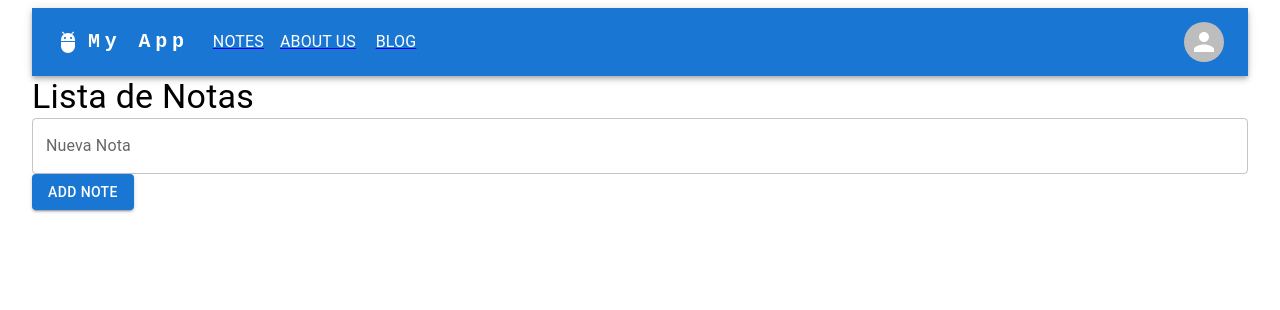
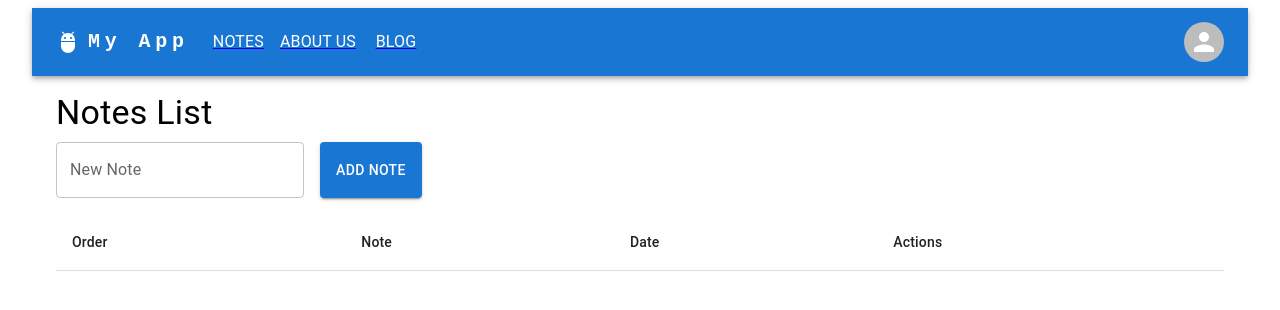
Before and after one commit to leonardonieves/first-next-app, a Next.js app: page /note in a window 1280 px wide. Shown: the top 310 px of the page. Built offline with nearby package versions, Linux system fonts and the light colour scheme.

Commit message:
Fixing UI details

```diff
--- a/src/app/layout.tsx
+++ b/src/app/layout.tsx
@@ -3,7 +3,7 @@ import { AppBar, Toolbar, Typography, Button, Container } from '@mui/material'
 import type { Metadata } from 'next'
 import { Inter } from 'next/font/google'
 import Link from 'next/link'
-import ResponsiveAppBar from '../../components/header'
+import ResponsiveAppBar from '../components/header'
 
 const inter = Inter({ subsets: ['latin'] })
 
--- /dev/null
+++ b/src/app/note/layout.tsx
@@ -0,0 +1,14 @@
+'use client';
+
+import { Container } from '@mui/material';
+import React, { Suspense } from 'react';
+
+const NoteLayout = ({ children }: { children: React.ReactNode }) => {
+    return (
+        <Container maxWidth="xl">
+            <Suspense>{children}</Suspense>
+        </Container>
+    );
+};
+
+export default NoteLayout;
--- a/src/app/note/page.tsx
+++ b/src/app/note/page.tsx
@@ -16,13 +16,26 @@ import {
   DialogTitle,
   DialogContent,
   DialogActions,
+  Table,
+  TableBody,
+  TableCell,
+  TableContainer,
+  TableHead,
+  TableRow,
+  Box,
+  Stack,
 } from '@mui/material';
 import { Delete, Edit, Check, Close } from '@mui/icons-material';
 
+interface INote {
+  value: string;
+  date: string;
+}
+
 function NotePage() {
-  const [notes, setNotes] = useState<string[]>([]);
+  const [notes, setNotes] = useState<INote[]>([]);
   const [editNoteIndex, setEditNoteIndex] = useState<number | null>(null);
-  const [editedNote, setEditedNote] = useState('');
+  const [editedNote, setEditedNote] = useState<INote | null>(null);
   const [openDialog, setOpenDialog] = useState(false);
   const [deleteNoteIndex, setDeleteNoteIndex] = useState<number | null>(null);
 
@@ -30,13 +43,15 @@ function NotePage() {
     newNote: Yup.string().required('The field is required'),
   });
 
-  const addNote = (values: { newNote: string; }) => {
-    setNotes([...notes, values.newNote]);
-    setEditedNote(''); // Clear the edited note after adding
+  const addNote = (newNote: string) => {
+    const currentDate = new Date();
+    const formattedDate = currentDate.toISOString();
+    var note: INote = { value: newNote, date: formattedDate }
+    setNotes([...notes, note]);
+    setEditedNote(null);
   };
 
   const deleteNote = (index: number | null) => {
-    console.log('aqui');
     const updatedNotes = notes.filter((_, i) => i !== index);
     setNotes(updatedNotes);
     setEditNoteIndex(null);
@@ -50,13 +65,15 @@ function NotePage() {
   };
 
   const saveEditedNote = () => {
-    if (editedNote.trim() !== '') {
-      if (editNoteIndex !== null) {
+    if (editedNote?.value.trim() !== '') {
+      if (editNoteIndex !== null && editedNote !== null) {
         const updatedNotes = [...notes];
+        const currentDate = new Date();
+        const formattedDate = currentDate.toISOString();
         updatedNotes[editNoteIndex] = editedNote;
         setNotes(updatedNotes);
         setEditNoteIndex(null);
-        setEditedNote('');
+        setEditedNote(null);
       }
     }
   };
@@ -72,107 +89,141 @@ function NotePage() {
   };
 
   return (
-    <div>
-      <Typography variant="h4">Lista de Notas</Typography>
-
+    <Stack>
+      <Box sx={{ mt: 2, mb: 2 }}>
+        <Typography variant="h4" sx={{ mb: 1 }}>Notes List</Typography>
         <Formik
           initialValues={{ newNote: '' }}
           validationSchema={validationSchema}
           onSubmit={(values, actions) => {
             if (values.newNote.trim() !== '') {
-            addNote(values);
+              const currentDate = new Date();
+              addNote(values.newNote);
               actions.resetForm();
             }
           }}
         >
           {({ isSubmitting, values, touched, errors, handleChange, handleBlur, handleSubmit }) => (
             <form
-            className='w-full'
               noValidate
               onSubmit={(e) => {
                 e.preventDefault();
                 handleSubmit();
               }}
             >
+              <Stack sx={{ display: 'flex', flexDirection: 'row' }}>
                 <TextField
+                  sx={{ mr: 2 }}
                   type="text"
                   name="newNote"
-              label="Nueva Nota"
+                  label="New Note"
                   variant="outlined"
-              fullWidth
                   onChange={handleChange}
                   onBlur={handleBlur}
                   value={values.newNote}
                   error={touched.newNote && Boolean(errors.newNote)}
                   helperText={touched.newNote && errors.newNote}
                 />
-
-
-            <Button type="submit" variant="contained" color="primary">
+                <Button type="submit" variant="contained" color="primary" sx={{ height: 'auto' }}>
                   Add Note
                 </Button>
+              </Stack>
+
             </form>
           )}
         </Formik>
-
-      <List>
-        {notes.map((note, index) => (
-          <ListItem key={index}>
+      </Box>
+      <TableContainer>
+        <Table>
+          <TableHead>
+            <TableRow>
+              <TableCell>Order</TableCell>
+              <TableCell>Note</TableCell>
+              <TableCell>Date</TableCell>
+              <TableCell>Actions</TableCell>
+            </TableRow>
+          </TableHead>
+          <TableBody>
+            {notes.map((note: INote, index: number) => (
+              <TableRow key={index}>
+                <TableCell>{index + 1}</TableCell>
+                <TableCell>
                   {index === editNoteIndex ? (
-              <>
                     <Formik
-                  initialValues={{ editedNote }}
+                      initialValues={{ editedNote: note?.value }}
+                      validationSchema={Yup.object().shape({
+                        editedNote: Yup.string().required('This field is required'),
+                      })}
                       onSubmit={saveEditedNote}
                     >
                       {({ isSubmitting }) => (
                         <Form>
+                          <Box>
                             <TextField
+                              sx={{ mb: 1 }}
                               type="text"
                               name="editedNote"
                               label="Editar Nota"
                               variant="outlined"
-                        value={editedNote}
-                        onChange={(e) => setEditedNote(e.target.value)}
+                              value={editedNote?.value}
                               fullWidth
+                              onChange={(e) => setEditedNote({
+                                ...editedNote,
+                                value: e.target.value,
+                                date: new Date().toISOString(),
+                              })}
                             />
-                      <ErrorMessage name="editedNote" component="div" className="error-message" />
+                            < ErrorMessage name="editedNote" component="div" className="error-message" />
+                          </Box>
+                          <Box sx={{
+                            display: 'flex',
+                            justifyContent: 'space-between',
+                          }}>
                             <Button
                               type="submit"
-                        disabled={isSubmitting}
-                        variant="contained"
+                              variant="outlined"
                               color="primary"
-                        startIcon={<Check />}
+                              startIcon={<Check sx={{ color: 'green' }} />}
+                              fullWidth
+                              sx={{ mr: 0.5 }}
                             >
-                        Guardar
+
                             </Button>
                             <Button
                               variant="outlined"
                               color="secondary"
                               onClick={() => setEditNoteIndex(null)}
-                        startIcon={<Close />}
+                              startIcon={<Close sx={{ color: 'red' }} />}
+                              fullWidth
+                              sx={{ ml: 0.5 }}
                             >
-                        Cancelar
+
                             </Button>
+                          </Box>
+
                         </Form>
                       )}
                     </Formik>
-              </>
                   ) : (
                     <>
-                <ListItemText primary={note} />
-                <ListItemSecondaryAction>
+                      {note?.value}
+                    </>
+                  )}
+                </TableCell>
+                <TableCell>{note?.date}</TableCell>
+                <TableCell>
                   <IconButton onClick={() => editNote(index)} color="primary">
                     <Edit />
                   </IconButton>
                   <IconButton onClick={() => openDeleteConfirmation(index)} color="secondary">
                     <Delete />
                   </IconButton>
-                </ListItemSecondaryAction>
-              </>
-            )}
-          </ListItem>
+                </TableCell>
+              </TableRow>
             ))}
-      </List>
+          </TableBody>
+        </Table>
+      </TableContainer>
 
       <Dialog open={openDialog} onClose={closeDeleteConfirmation}>
         <DialogTitle>Confirmar Eliminación</DialogTitle>
@@ -193,7 +244,7 @@ function NotePage() {
           </Button>
         </DialogActions>
       </Dialog>
-    </div>
+    </Stack>
   );
 }
 
```
Also changed, not shown: src/app/aboutus/layout.tsx (added, +13 -0 lines), src/app/aboutus/page.tsx (added, +9 -0 lines), src/app/blog/layout.tsx (added, +13 -0 lines), src/app/blog/page.tsx (added, +9 -0 lines), src/components/header/index.tsx (renamed from components/header/index.tsx). Lines whose indentation alone changed are shown as unchanged.
